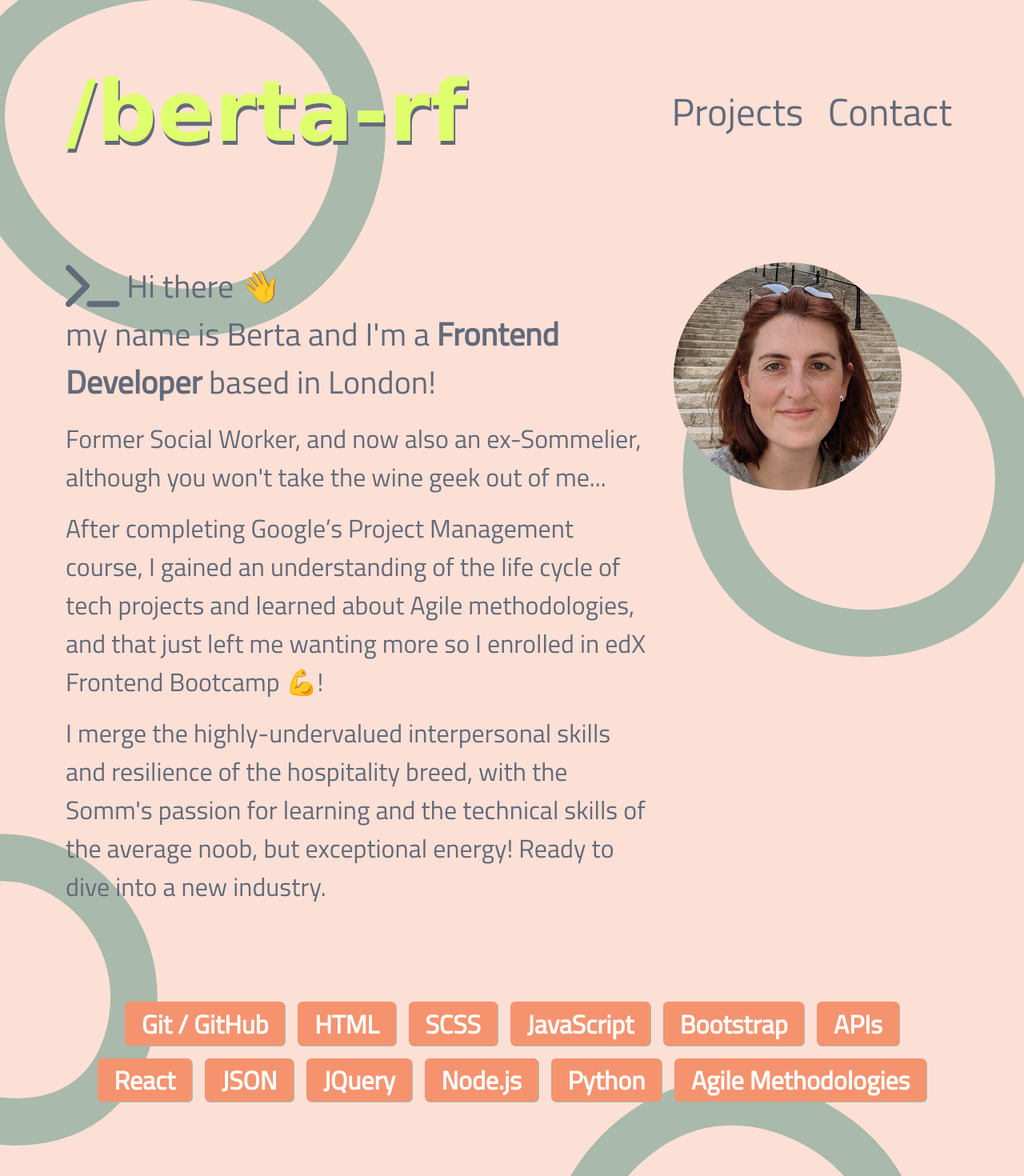
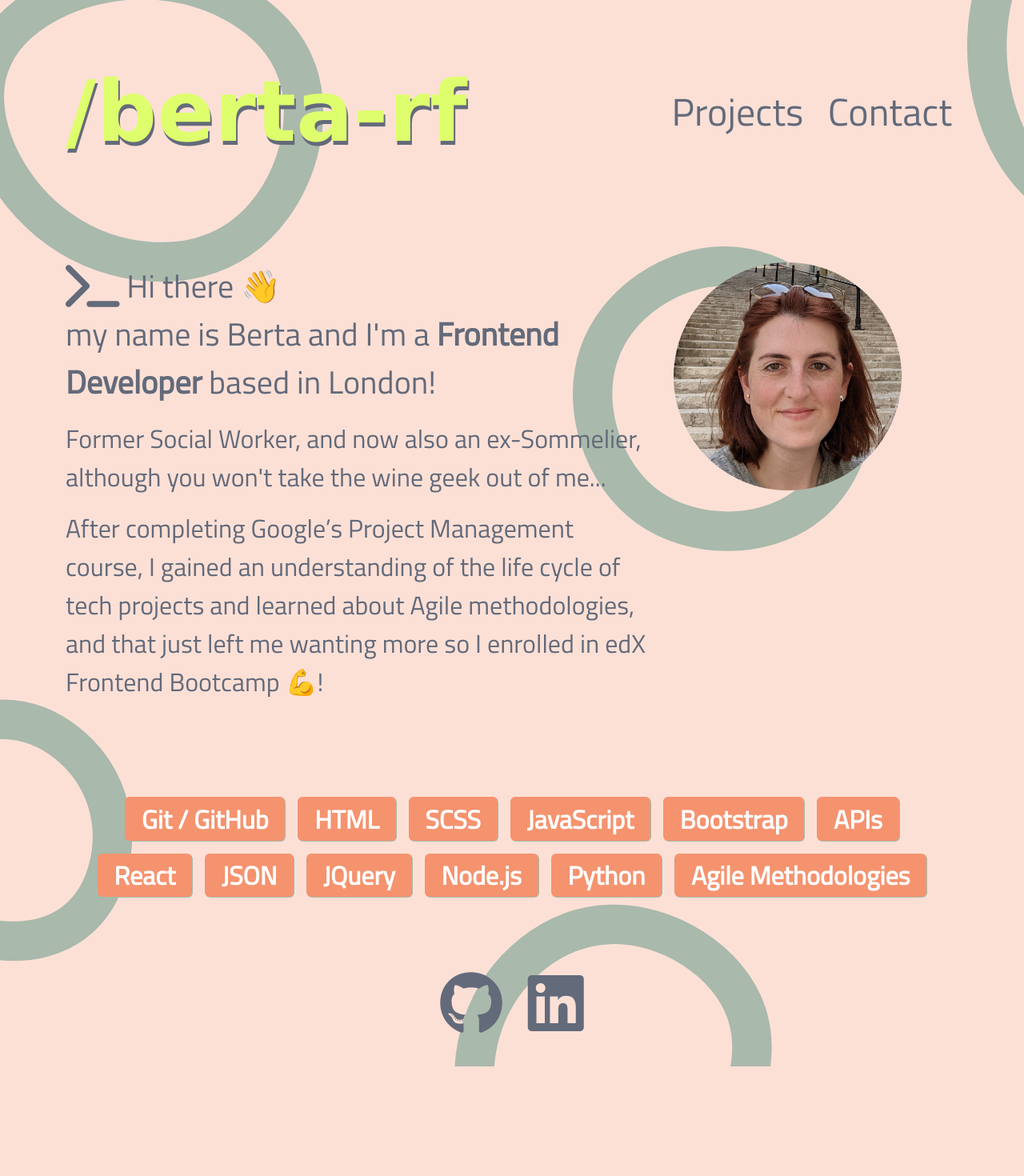
Before and after one commit to berta-rf/my_portfolio, a React (Create React App) app: page / in a window 1280 px wide. Shown: the top 1470 px of the page at 80% size. After the commit the page ends 1333 px from the top, so only its background shows below. Built offline with nearby package versions, Linux system fonts and the light colour scheme.

Commit message:
Fix position project image

```diff
--- a/src/App.scss
+++ b/src/App.scss
@@ -37,6 +37,10 @@ h2 {
 a {
   text-decoration: none;
   color: #636a7a;
+}
+
+.headerNav {
+  position: sticky;
 }
 
 .nav-link {
@@ -97,7 +101,7 @@ p {
 }
 
 .list-group-item h2:hover {
-  color: var(--sandyBrown);
+  color: var(--sandyBrown)!important;
   text-shadow: 2px 2px var(--edward);
 
 }
@@ -108,10 +112,13 @@ p {
 }
 
 #images {
-  border-radius: 8%;
+  clip-path: circle();
+  position: sticky;
+  top: 30%;
 }
 
 .wrap {
+  height: 100%;
   padding: 10%;
   filter: drop-shadow(-1px 6px 3px rgba(50, 50, 0, 0.5));
 }
@@ -151,6 +158,11 @@ p {
     content: "🔗";
   }
 
+  .brand {
+    padding: 1%;
+
+  }
+
   #tech {
     text-decoration: underline;
   }
--- a/src/components/Header.js
+++ b/src/components/Header.js
@@ -6,7 +6,7 @@ import NavbarToggle from "react-bootstrap/esm/NavbarToggle";
 const Header = () => {
 
     return(<>
-    <Container className="wrapper">
+    <Container className="headerNav">
       <Navbar collapseOnSelect expand="lg" className="my-5">
           <Navbar.Brand id="brand" href="/">/berta-rf</Navbar.Brand>
           <NavbarToggle aria-controls="responsive-navbar-nav" />
--- a/src/components/Home.js
+++ b/src/components/Home.js
@@ -19,7 +19,7 @@ const Home = () => {
                         <p>Former Social Worker, and now also an ex-Sommelier, although you won't take the wine geek out of me... </p>
                         <p>After completing Google’s Project Management course, I gained an understanding of the life cycle of tech
                         projects and learned about Agile methodologies, and that just left me wanting more so I enrolled in edX Frontend Bootcamp 💪!</p>
-                        <p>I merge the highly-undervalued interpersonal skills and resilience of the hospitality breed, with the Somm's passion for learning and the technical skills of the average noob, but exceptional energy! Ready to dive into a new industry.</p>
+                        {/* <p>I merge the highly-undervalued interpersonal skills and resilience of the hospitality breed, with the Somm's passion for learning and the technical skills of the average noob, but exceptional energy! Ready to dive into a new industry.</p> */}
                     </div>
                 </Col>
                 <Col className="my-5 mx-auto portrait" xs={12} md={4} xl={4}>
```
